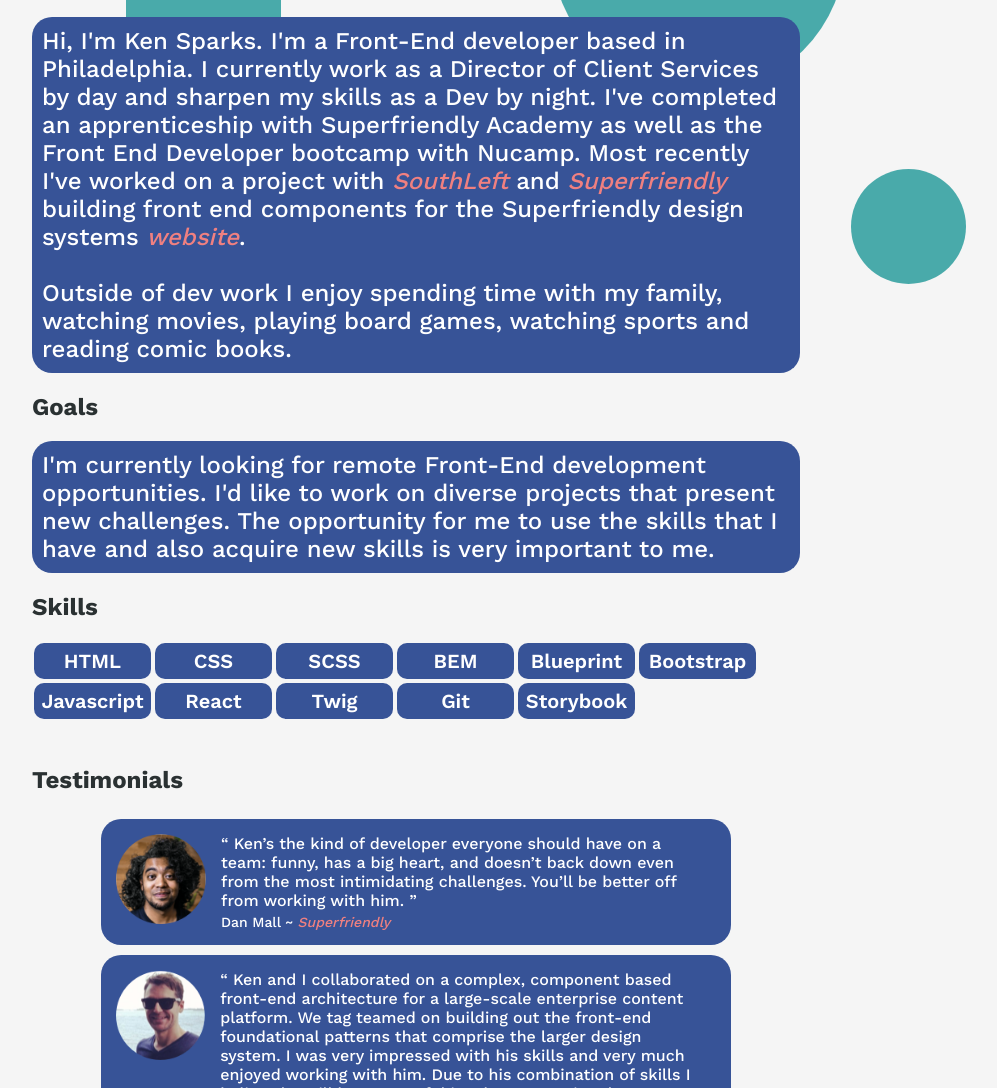
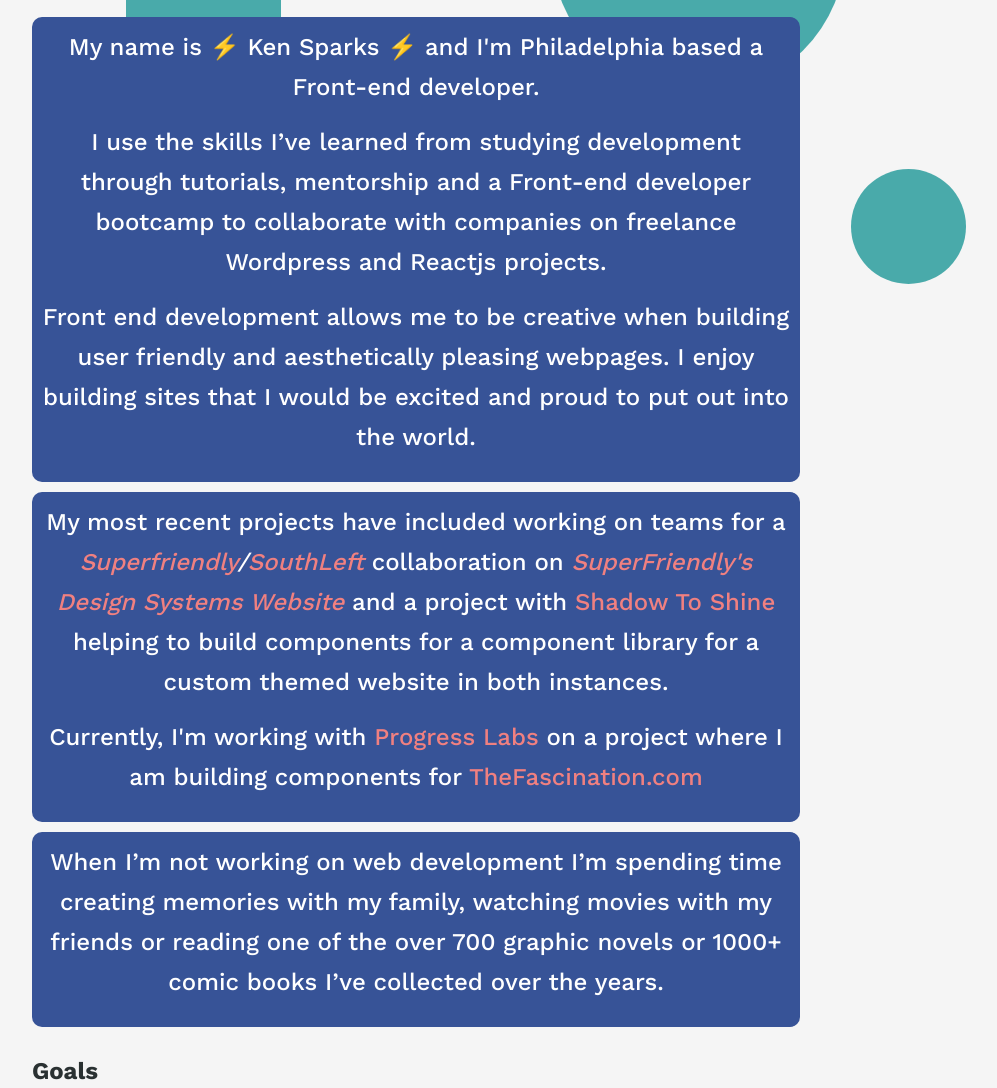
Before and after one commit to KenSparks-Dev/portfolio, a website built with Parcel: page index.html in a window 1280 px wide. Shown: the part 781-1869 px from the top of the page, without its empty margins (224-1221 px from the left). Built offline with nearby package versions, Linux system fonts and the light colour scheme.

Commit message:
copy and scss updates.

```diff
--- a/css/profile.scss
+++ b/css/profile.scss
@@ -33,8 +33,16 @@
     color: $font-color;
     background-color: $text-field-bg;
     padding: 10px;
-    border-radius: 20px;
+    border-radius: 10px;
     font-weight: 500;
+    margin-bottom:10px;
+    opacity: 1;
+    text-align:center;
+  }
+  &__textfield p{
+    margin-bottom:15px;
+    line-height: 30px;
+
   }
   &__textfield a {
     text-decoration: none;
@@ -44,12 +52,14 @@
     text-decoration: none;
     font-weight: bold;
   }
-  &__skills {
-    display: flex;
-    flex-wrap: wrap;
-    flex-direction: row;
-    margin-bottom: 0px;
-  }
+   &__skills {
+      display:grid;
+      grid-template-columns:repeat(4, 1fr);
+      grid-gap:5px;
+      margin:0 auto;
+      margin-bottom: 5px;
+      align-items: baseline;
+    }
 
   &__skills-item {
     background-color: $text-field-bg;
@@ -158,26 +168,23 @@
 
     &__textfield {
       font-size: 20px;
-      color: $font-color;
-      background-color: $text-field-bg;
       padding: 10px;
-      border-radius: 20px;
       font-weight: 400;
     }
 
     &__skills {
-      display: flex;
-      flex-wrap: wrap;
-      flex-direction: row;
+      display:grid;
+      grid-template-columns:repeat(4, 1fr);
+      grid-gap:15px;
       margin-bottom: 5px;
     }
 
     &__skills-item {
       background-color: $text-field-bg;
       border-radius: 10px;
-      width: 95px;
+      width: 110px;
       padding: 6px;
-      font-size: 16px;
+      font-size: 18px;
       font-weight: 600;
       color: $font-color;
       margin: 2px;
@@ -262,18 +269,23 @@
 
     &__textfield {
       font-size: 24px;
-      color: $font-color;
-      background-color: $text-field-bg;
       padding: 10px;
-      border-radius: 20px;
       font-weight: 500;
     }
 
+    &__textfield p{
+    margin-bottom:15px;
+    line-height: 40px;
+
+  }
     &__skills {
-      display: flex;
-      flex-wrap: wrap;
-      flex-direction: row;
-      margin-bottom: 5px;
+      display:grid;
+      font-size:20px;
+      grid-template-columns:repeat(6, 1fr);
+      margin-bottom: 10px;
+      row-gap: 5px;
+      grid-gap:5px;
+
     }
 
     &__skills-item {
@@ -371,18 +383,16 @@
 
     &__textfield {
       font-size: 24px;
-      color: $font-color;
-      background-color: $text-field-bg;
-      padding: 10px;
-      border-radius: 20px;
       font-weight: 500;
     }
 
     &__skills {
-      display: flex;
-      flex-wrap: wrap;
-      flex-direction: row;
-      margin-bottom: 20px;
+      display:grid;
+      grid-template-columns:repeat(6, 100px);
+      margin-bottom: 10px;
+      grid-gap:45px;
+      row-gap: 16px;
+      font-size:28px;
     }
 
     &__skills-item {
--- a/index.html
+++ b/index.html
@@ -80,24 +80,29 @@
 
     <div class="profile">
       <h2 class="profile__titles">About Me</h2>
-      <p class="profile__textfield">Hi, I'm Ken Sparks. I'm a Front-End developer based in Philadelphia. I currently work
-        as a Director of Client Services by day and sharpen my skills as a Dev by night. I've completed an
-        apprenticeship with Superfriendly Academy as well as the Front End Developer bootcamp with Nucamp. Most recently
-        I've worked on a project with <i><a href="https://southleft.com/" target="_blank">SouthLeft</a></i> and <i><a
-            href="https://superfriendlydesign.systems/" target="_blank">Superfriendly</a></i> building front end
-        components for the Superfriendly design systems <i><a href="https://diagnostic.superfriendlydesign.systems/"
-            target="_blank">website</a></i>.
-        <br>
-        <br>
-        Outside of dev work I enjoy spending time with my family, watching movies, playing board games, watching sports
-        and reading comic books.
-      </p>
+      <div class="profile__textfield">
+        <p>My name is &#9889; Ken Sparks &#9889; and I'm Philadelphia based a Front-end developer.</p>
+
+        <p>I use the skills I’ve learned from studying development through tutorials, mentorship and a Front-end developer bootcamp to collaborate with companies on freelance Wordpress and Reactjs projects.</p>
+
+        <p>Front end development allows me to be creative when building user friendly and aesthetically pleasing webpages. I enjoy building sites that I would be excited and proud to put out into the world. </p>
+      </div>
+
+      <div class="profile__textfield">
+        <p>My most recent projects have included working on teams for a <i><a
+            href="https://superfriendlydesign.systems/" target="_blank">Superfriendly</a>/<a href="https://southleft.com/" target="_blank">SouthLeft</a></i> collaboration on <i><a href="https://diagnostic.superfriendlydesign.systems/" target="_blank">SuperFriendly's Design Systems Website</a></i> and a project with <a href="https://southleft.com/" target="_blank">Shadow To Shine</a></i> helping to build components for a component library for a custom themed website in both instances. </p>
+
+        <p>Currently, I'm working with <a href="https://progresslabs.co/" target="_blank">Progress Labs</a> on a project where I am  building components for <a href="https://thefascination.com/" target="_blank">TheFascination.com</a></i></p>
+      </div>
+
+      <div class="profile__textfield">
+        <p>When I’m not working on web development I’m spending time creating memories with my family, watching movies with my friends or reading one of the over 700 graphic novels or 1000+ comic books I’ve collected over the years. </p>
+      </div>
 
       <h2 class="profile__titles">Goals</h2>
-      <p class="profile__textfield">I'm currently looking for remote Front-End development opportunities. I'd like to
-        work on diverse projects that present new challenges. The opportunity for me to use the skills that I have and
-        also acquire new skills is very important to me.
-      </p>
+      <div class="profile__textfield">
+        <p>My goal is to work for a company where I can work on diverse projects while growing my skills and depth of knowledge in WordPress and Reactjs. As always I am open to learning new technologies as well.</p>
+      </div>
 
       <h2 class="profile__titles">Skills</h2>
       <ul class="profile__skills">
@@ -106,6 +111,7 @@
         <li class="profile__skills-item">SCSS</li>
         <li class="profile__skills-item">BEM</li>
         <li class="profile__skills-item">Blueprint</li>
+        <li class="profile__skills-item">Emotion CSS</li>
         <li class="profile__skills-item">Bootstrap</li>
         <li class="profile__skills-item">Javascript</li>
         <li class="profile__skills-item">React</li>
```
Also changed, not shown: dist/index.html, 6 other files.
